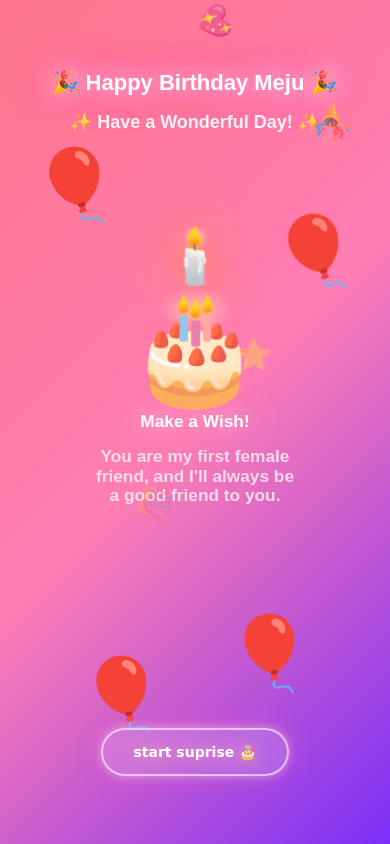
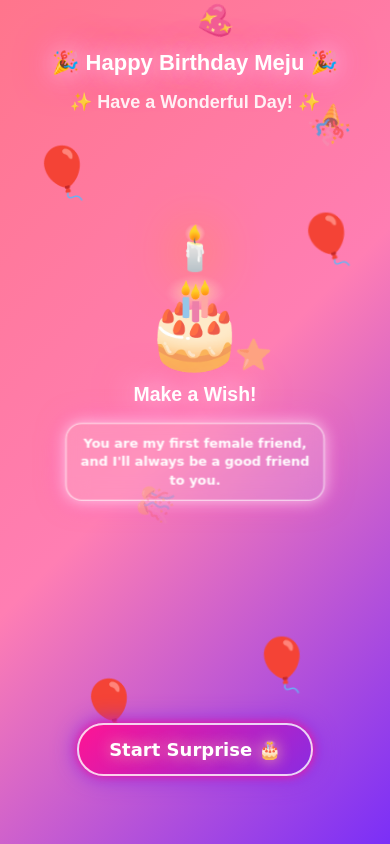
Before and after one commit to nagendra200713/meju, a plain HTML site: page index.html in a window 390 px wide. Drawn offline with Linux system fonts and the light colour scheme.

Commit message:
Update index.html

```diff
--- a/index.html
+++ b/index.html
@@ -1,10 +1,12 @@
 <!DOCTYPE html>
 <html lang="en">
+
 <head>
     <title>Happy Birthday</title>
+
     <meta charset="UTF-8">
     <meta name="viewport" content="width=device-width, initial-scale=1.0">
-    <link rel="stylesheet" href="style.css">
+
     <style>
         * {
             margin: 0;
@@ -28,10 +30,10 @@ body {
         }
 
         h1 {
-
             color: white;
             font-size: 25px;
-    text-shadow: 0 0 15px #fff,
+            text-shadow:
+                0 0 15px #fff,
                 0 0 30px #ff00cc;
             animation: glow 2s infinite alternate;
         }
@@ -42,19 +44,15 @@ h2 {
             font-size: 25px;
             animation: fade 2s infinite alternate;
         }
+
         h3 {
-
             color: white;
             font-size: 25px;
-    text-shadow: 0 0 15px #fff,
+            margin-top: 10px;
+            text-shadow:
+                0 0 15px #fff,
                 0 0 30px #ff00cc;
             animation: glow 2s infinite alternate;
-}
-h4 {
-    margin-top: 15px;
-    color: #f7f4f4e7;
-    font-size: 25px;
-    animation: fade 2s infinite alternate;
         }
 
         /* Cake */
@@ -108,7 +106,42 @@ h4 {
             animation-delay: 3s;
         }
 
-/* Message */
+        /* Message Box */
+
+        .box {
+            width: 280px;
+            min-height: 75px;
+
+            padding: 12px 15px;
+
+            margin: 15px auto 0;
+
+            border: 1px solid rgba(255, 255, 255, 0.8);
+            border-radius: 15px;
+
+            background: rgba(255, 255, 255, 0.15);
+            backdrop-filter: blur(10px);
+
+            color: white;
+            font-family: cursive;
+            font-size: 14px;
+            font-weight: bold;
+            line-height: 1.5;
+
+            display: flex;
+            justify-content: center;
+            align-items: center;
+
+            text-align: center;
+
+            box-shadow:
+                0 0 10px rgba(255, 255, 255, 0.4),
+                0 0 25px rgba(255, 100, 200, 0.5);
+
+            animation: boxGlow 2s infinite alternate;
+        }
+
+        /* Bottom Button */
 
         .message {
             position: absolute;
@@ -118,6 +151,54 @@ h4 {
             font-size: 25px;
             font-weight: bold;
             animation: messageGlow 2s infinite alternate;
+        }
+
+        .btn {
+            display: inline-flex;
+
+            align-items: center;
+            justify-content: center;
+
+            padding: 14px 30px;
+            min-width: 180px;
+
+            background: rgba(255, 255, 255, 0.15);
+            color: white;
+
+            text-decoration: none;
+
+            border: 2px solid rgba(255, 255, 255, 0.6);
+            border-radius: 50px;
+
+            font-family: cursive;
+            font-size: 18px;
+            font-weight: bold;
+
+            backdrop-filter: blur(10px);
+
+            box-shadow:
+                0 0 10px rgba(255, 255, 255, 0.4),
+                0 0 25px rgba(255, 100, 200, 0.4);
+
+            cursor: pointer;
+
+            transition: all 0.4s ease;
+        }
+
+
+         .btn:hover {
+             transform: translateY(-5px) scale(1.08);
+
+             background: linear-gradient(135deg, #8a2be2, #ff1493);
+
+            box-shadow:
+              0 0 15px #fff,
+              0 0 30px #ff1493,
+              0 0 50px #8a2be2;
+             }
+
+        .btn:active {
+            transform: scale(0.95);
         }
 
         /* Confetti */
@@ -165,7 +246,8 @@ h4 {
             }
 
             to {
-        text-shadow: 0 0 30px #fff,
+                text-shadow:
+                    0 0 30px #fff,
                     0 0 50px #ff00cc;
             }
         }
@@ -181,7 +263,8 @@ h4 {
         }
 
         @keyframes cakeBounce {
-    0%, 100% {
+            0%,
+            100% {
                 transform: translate(-50%, -50%) scale(1);
             }
 
@@ -201,7 +284,8 @@ h4 {
         }
 
         @keyframes float {
-    0%, 100% {
+            0%,
+            100% {
                 transform: translateY(0) rotate(-5deg);
             }
 
@@ -231,57 +315,28 @@ h4 {
                 text-shadow: 0 0 20px #fff;
             }
         }
-.btn {
-    display: inline-flex;
-    align-items: center;
-    justify-content: center;
 
-    padding: 14px 30px;
-    min-width: 180px;
-
-    background: rgba(255, 255, 255, 0.15);
-    color: white;
-
-    text-decoration: none;
-    border: 2px solid rgba(255, 255, 255, 0.6);
-    border-radius: 50px;
-
-    font-family: cursive;
-    font-size: 18px;
-    font-weight: bold;
-
-    backdrop-filter: blur(10px);
-
+        @keyframes boxGlow {
+            from {
                 box-shadow:
-        0 0 10px rgba(255,255,255,0.4),
-        0 0 25px rgba(255,100,200,0.4);
-
-    cursor: pointer;
-
-    transition: all 0.4s ease;
+                    0 0 8px rgba(255, 255, 255, 0.3),
+                    0 0 15px rgba(255, 100, 200, 0.3);
             }
 
-/* Hover */
-.btn:hover {
-    transform: translateY(-6px) scale(1.08);
-
-    background: rgba(202, 11, 11, 0.3);
-
+            to {
                 box-shadow:
-        0 0 15px rgb(226, 15, 15),
-        0 0 35px #588d7bb9,
-        0 0 60px #8a2be2;
-
-    letter-spacing: 1px;
+                    0 0 15px rgba(255, 255, 255, 0.7),
+                    0 0 30px rgba(255, 100, 200, 0.7);
+            }
         }
 
-/* Click */
-.btn:active {
-    transform: scale(0.95);
+        /* Mobile */
 
+        @media (max-width: 600px) {
+
+            .container {
+                padding-top: 50px;
             }
-/* Mobile Font Size */
-@media (max-width: 600px) {
 
             h1 {
                 font-size: 22px;
@@ -292,10 +347,30 @@ h4 {
             }
 
             h3 {
-        font-size: 16px;
+                font-size: 18px;
             }
-     h4 {
-        font-size: 16px;
+
+            .cake {
+                font-size: 80px;
+                top: 47%;
+            }
+
+            .candle {
+                font-size: 40px;
+                top: -45px;
+            }
+
+            .balloon {
+                font-size: 50px;
+            }
+
+            .box {
+                width: 240px;
+                min-height: 70px;
+                padding: 10px;
+
+                font-size: 12px;
+                line-height: 1.4;
             }
 
             .message {
@@ -303,56 +378,110 @@ h4 {
             }
 
             .btn {
-        font-size: 14px;
+    display: inline-flex;
+    align-items: center;
+    justify-content: center;
+
+    padding: 14px 30px;
+    min-width: 180px;
+
+    background: linear-gradient(135deg, #ff1493, #8a2be2);
+    color: white;
+
+    text-decoration: none;
+
+    border: 2px solid rgba(255, 255, 255, 0.8);
+    border-radius: 50px;
+
+    font-family: cursive;
+    font-size: 18px;
+    font-weight: bold;
+
+    box-shadow:
+        0 0 10px #ff1493,
+        0 0 25px #8a2be2;
+
+    cursor: pointer;
+
+    transition: all 0.4s ease;
 }
         }
     </style>
 </head>
+
 <body>
 
     <div class="container">
 
+        <!-- Heading -->
+
         <h1>🎉 Happy Birthday Meju 🎉</h1>
+
         <h2>✨ Have a Wonderful Day! ✨</h2>
 
 
+        <!-- Balloons -->
 
-        <!-- Balloons -->
         <div class="balloon b1">🎈</div>
+
         <div class="balloon b2">🎈</div>
+
         <div class="balloon b3">🎈</div>
+
         <div class="balloon b4">🎈</div>
 
+
         <!-- Cake -->
+
         <div class="cake">
+
             <div class="candle">
                 🕯️
             </div>
 
+            <div class="cake-body">
+                🎂
+            </div>
 
-            <div class="cream"></div>
-            <div class="cake-body">🎂</div>
-            <h3>Make a Wish!</h3>
-            <h4>You are  my first female friend, and I'll always be a good friend to you.  </h4>
+            <h3>
+                Make a Wish!
+            </h3>
+
+
+            <!-- Message Box -->
+
+            <div class="box">
+                You are my first female friend, and I'll always be a good friend to you.
+            </div>
+
         </div>
 
 
+        <!-- Start Button -->
 
-        <!-- Message -->
         <div class="message">
-            <a class="btn" href="page1.html">start suprise 🎂</a>
+
+            <a class="btn" href="page1.html">
+                Start Surprise 🎂
+            </a>
+
         </div>
 
 
         <!-- Confetti -->
+
         <div class="confetti c1">✨</div>
+
         <div class="confetti c2">🎊</div>
+
         <div class="confetti c3">⭐</div>
+
         <div class="confetti c4">🎉</div>
+
         <div class="confetti c5">💖</div>
 
     </div>
 
+</body>
 
-</body>
 </html>
```
Lines whose indentation alone changed are shown as unchanged.
